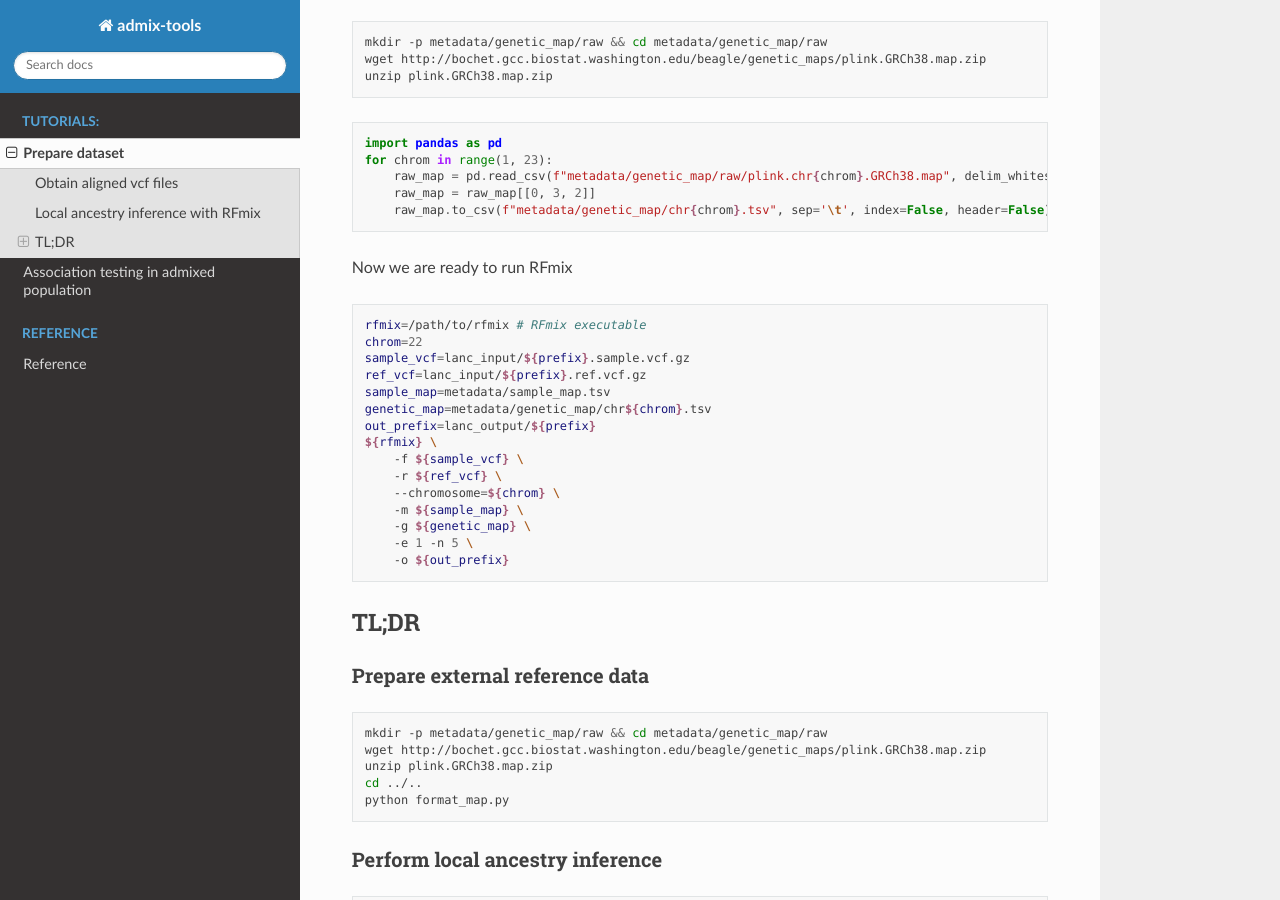
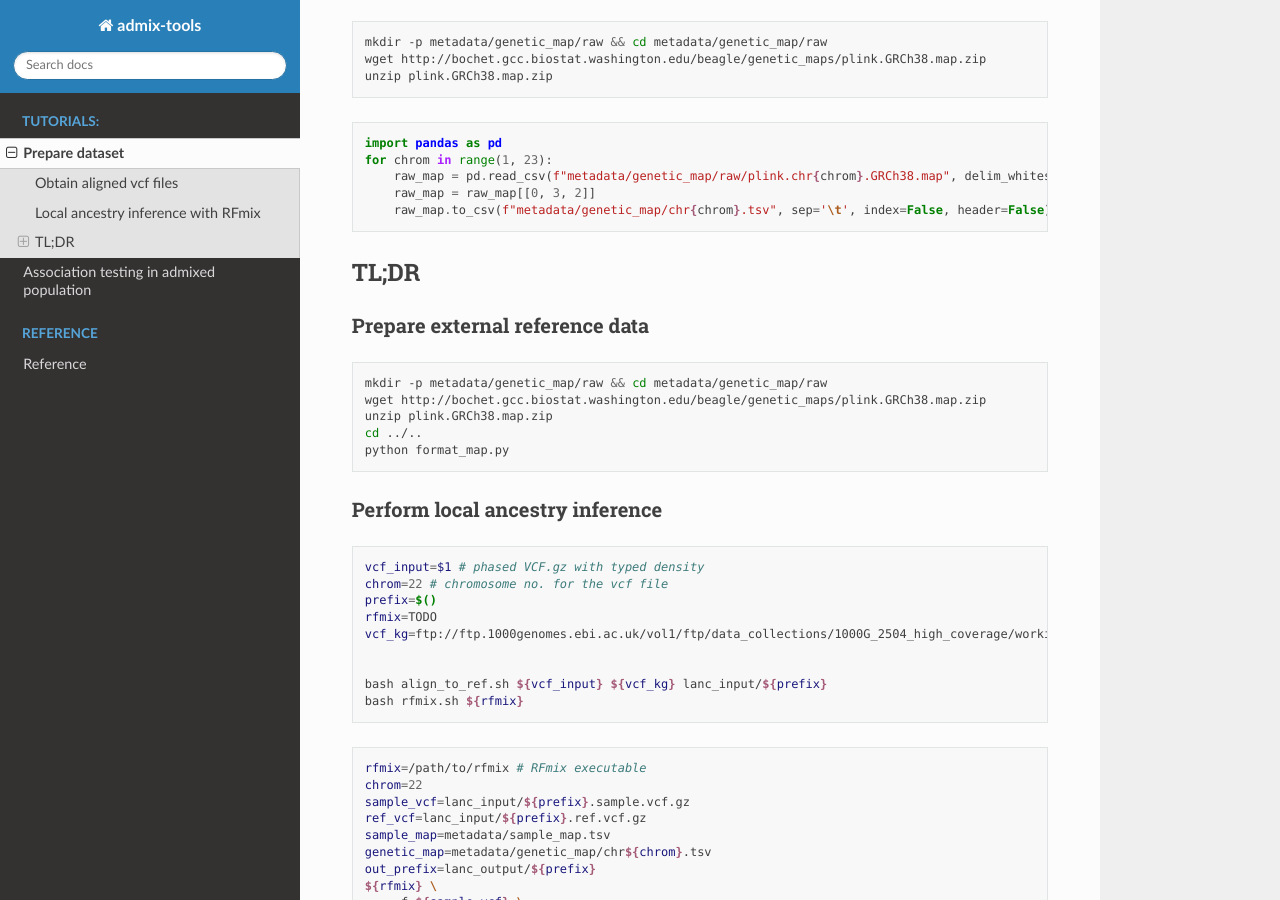
Before and after one commit to KangchengHou/admix-kit, a Sphinx documentation site: the page built from docs/prepare_data.rst, in a window 1280 px wide and 900 px high, scrolled down 1795 px. Built offline with Sphinx 7.4.7 and the Read the Docs theme 2.0.0, drawn with Linux system fonts in a browser that asks for light colours; pages that are not in the unit, such as notebooks, are missing from menus.

Commit message:
clean up

```diff
--- a/docs/prepare_data.rst
+++ b/docs/prepare_data.rst
@@ -93,29 +93,6 @@ from online and format it for the purpose.
         raw_map = raw_map[[0, 3, 2]]
         raw_map.to_csv(f"metadata/genetic_map/chr{chrom}.tsv", sep='\t', index=False, header=False)
 
-Now we are ready to run RFmix
-
-..    rfmix=/u/project/pasaniuc/kangchen/tractor-response/ukb/03_rfmix/rfmix/rfmix
-    prefix=chr22
-
-.. code-block:: bash
-
-    rfmix=/path/to/rfmix # RFmix executable
-    chrom=22
-    sample_vcf=lanc_input/${prefix}.sample.vcf.gz
-    ref_vcf=lanc_input/${prefix}.ref.vcf.gz
-    sample_map=metadata/sample_map.tsv
-    genetic_map=metadata/genetic_map/chr${chrom}.tsv
-    out_prefix=lanc_output/${prefix}
-    ${rfmix} \
-        -f ${sample_vcf} \
-        -r ${ref_vcf} \
-        --chromosome=${chrom} \
-        -m ${sample_map} \
-        -g ${genetic_map} \
-        -e 1 -n 5 \
-        -o ${out_prefix}
-
 
 TL;DR
 =====
```
Also changed, not shown: 3 other files.
